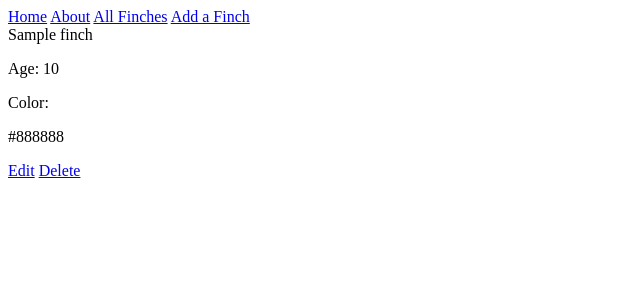
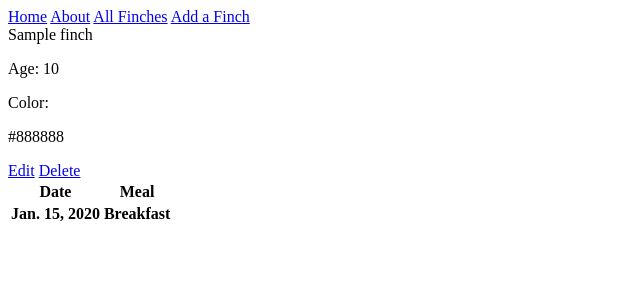
Before and after one commit to Slmbyn/finchcollector, a Django app: page /allfinches/1/ in a window 1280 px wide. Shown: the top 300 px of the page, without its empty margins (0-640 px from the left). Run offline with Django 5.2, Linux system fonts and the light colour scheme; tables that the repository leaves empty hold one stand-in row (values such as "Sample post"); lists and menus that the app fills with data are empty.

Commit message:
displays feedings on details page

```diff
--- a/main_app/models.py
+++ b/main_app/models.py
@@ -19,7 +19,7 @@
 
 
 class Feeding(models.Model):
-    date = models.DateField()
+    date = models.DateField('feeding date')
     meal = models.CharField(
         max_length=1,
         # add the 'choices' field option
--- a/main_app/templates/finches/detail.html
+++ b/main_app/templates/finches/detail.html
@@ -10,4 +10,17 @@
     <a href="{% url 'finches_update' finch.id %}">Edit</a>
     <a href="{% url 'finches_delete' finch.id %}">Delete</a>
   </div>
+  <table>
+    <thead>
+      <tr><th>Date</th><th>Meal</th></tr>
+    </thead>
+    <tbody>
+      {% for feeding in finch.feeding_set.all %}
+      <tr>
+        <th>{{feeding.date}}</th>
+        <th>{{feeding.get_meal_display}}</th>
+      </tr>
+      {% endfor %}
+    </tbody>
+  </table>
 {% endblock %}
```
